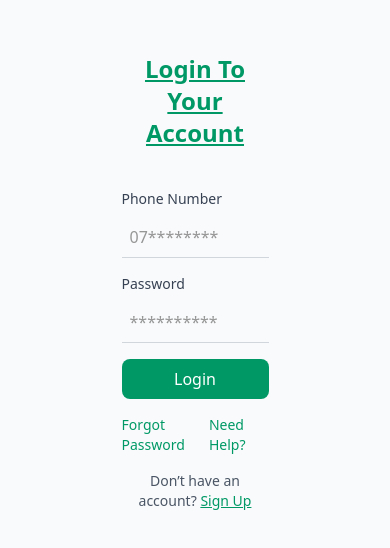
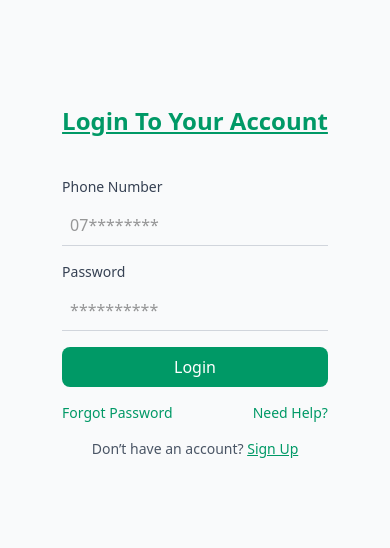
Before and after one commit to samuelkaranja/pesalens, a React (Vite) app: page /login in a window 390 px wide. Shown: the part 140-688 px from the top of the page. Built offline with nearby package versions, Linux system fonts and the light colour scheme.

Commit message:
Added mobile responsiveness in the Login and SignUp pages

```diff
--- a/src/pages/Login/Login.tsx
+++ b/src/pages/Login/Login.tsx
@@ -26,7 +26,7 @@ const Login: React.FC = () => {
 
   return (
     <div className="flex h-screen w-screen">
-      <div className="w-1/2 p-6 max-w-md mx-auto my-auto">
+      <div className="sm:w-1 md:w-1/2 p-6 max-w-md mx-auto my-auto">
         <h2 className="text-2xl font-bold text-emerald-600 mb-10 text-center underline">
           Login To Your Account
         </h2>
--- a/src/pages/SignUp/SignUp.tsx
+++ b/src/pages/SignUp/SignUp.tsx
@@ -38,7 +38,7 @@ const SignUp: React.FC = () => {
           filter: "brightness(0.9)",
         }}
       ></div>
-      <div className="w-1/2 p-6 max-w-md mx-auto my-auto">
+      <div className="sm:w-1 md:w-1/2 p-6 max-w-md mx-auto my-auto">
         <h2 className="text-2xl font-bold text-emerald-600 mb-10 text-center underline">
           Create Account
         </h2>
```
